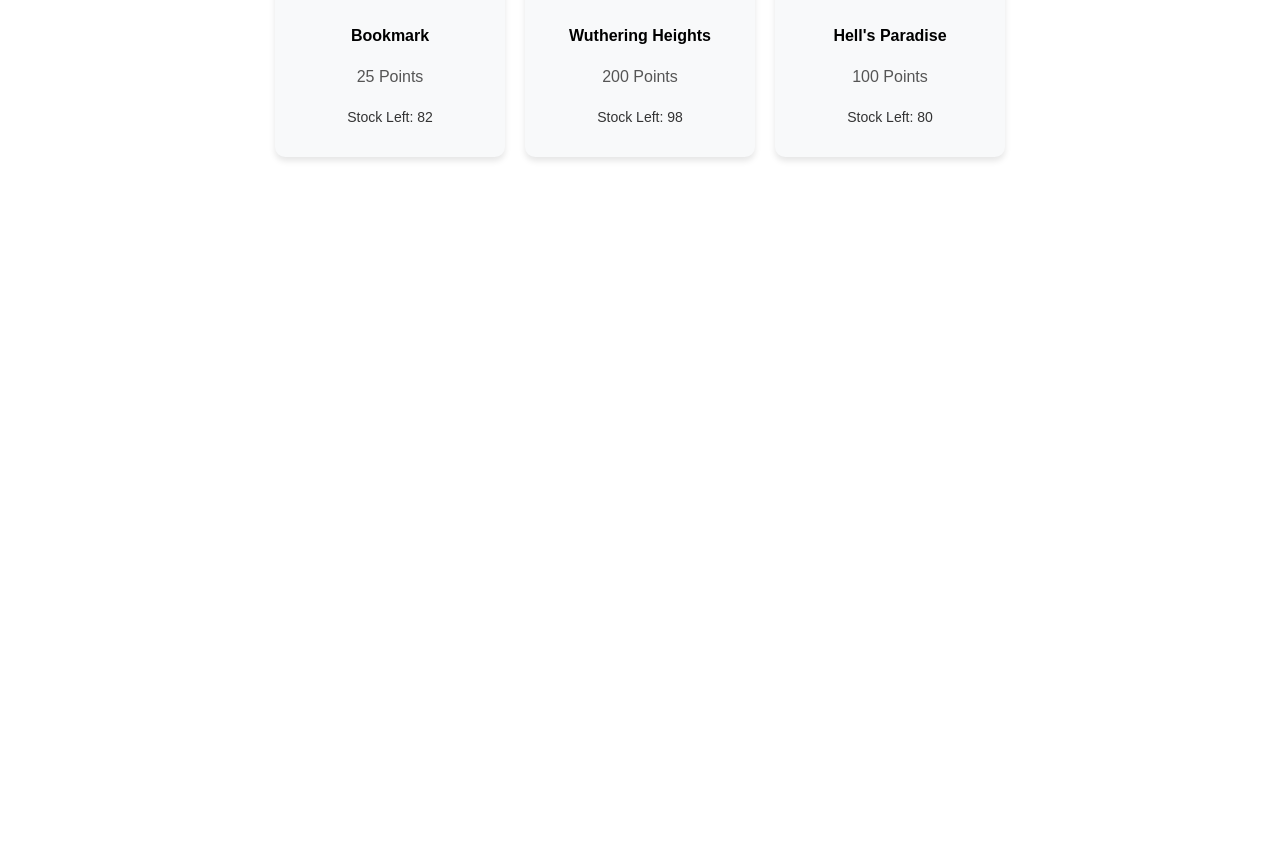
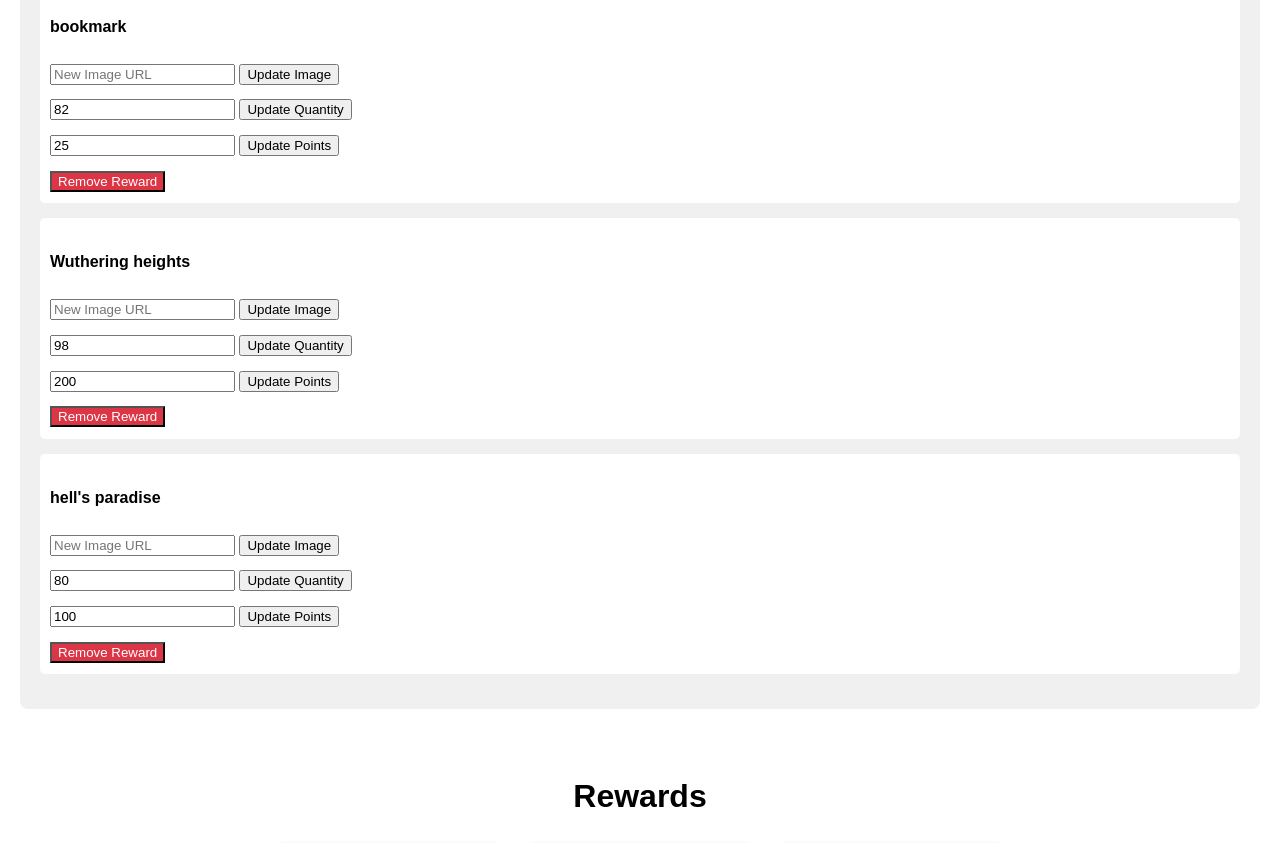
Before and after one commit to Yunlong2601/YearlyVirtualMinimalsystem, a Flask app: page /rewards in a window 1280 px wide. Shown: the part 325-1168 px from the top of the page. Before the commit the page ends 486 px from the top, so only its background shows below. Run offline with Flask 3, Linux system fonts and the light colour scheme; the visitor is signed in with stand-in values (Sample User, id 1).

Commit message:
Assistant checkpoint: Added admin controls to rewards page
Assistant generated file changes:
- templates/rewards.html: Add admin features to rewards page

---

User prompt:

can you add the functions of adding and updating rewards to rewards.html if the user is an admin?

```diff
--- a/templates/rewards.html
+++ b/templates/rewards.html
@@ -13,6 +13,61 @@
         {% endfor %}
     {% endif %}
 {% endwith %}
+
+{% if session.get('role') == 'admin' %}
+<div class="admin-controls" style="margin: 20px; padding: 20px; background: #f0f0f0; border-radius: 8px;">
+    <h2>Admin Controls</h2>
+
+    <!-- Add New Reward Form -->
+    <div class="add-reward-form" style="margin-bottom: 20px;">
+        <h3>Add New Reward</h3>
+        <form action="{{ url_for('add_reward') }}" method="POST">
+            <input type="text" name="reward_name" placeholder="Reward Name" required>
+            <input type="number" name="points_required" placeholder="Points Required" required>
+            <input type="number" name="quantity" placeholder="Quantity" required>
+            <input type="text" name="image_url" placeholder="Image URL">
+            <button type="submit">Add Reward</button>
+        </form>
+    </div>
+
+    <!-- Update Existing Rewards -->
+    <div class="update-rewards">
+        <h3>Update Existing Rewards</h3>
+        {% for reward in rewards %}
+        <div class="reward-update-form" style="margin-bottom: 15px; padding: 10px; background: white; border-radius: 5px;">
+            <h4>{{ reward.name }}</h4>
+
+            <!-- Update Image -->
+            <form action="{{ url_for('update_image') }}" method="POST" style="margin-bottom: 10px;">
+                <input type="hidden" name="reward_name" value="{{ reward.name }}">
+                <input type="text" name="new_image_url" placeholder="New Image URL">
+                <button type="submit">Update Image</button>
+            </form>
+
+            <!-- Update Quantity -->
+            <form action="{{ url_for('update_quantity') }}" method="POST" style="margin-bottom: 10px;">
+                <input type="hidden" name="reward_name" value="{{ reward.name }}">
+                <input type="number" name="new_quantity" placeholder="New Quantity" value="{{ reward.quantity }}">
+                <button type="submit">Update Quantity</button>
+            </form>
+
+            <!-- Update Points -->
+            <form action="{{ url_for('update_points') }}" method="POST" style="margin-bottom: 10px;">
+                <input type="hidden" name="reward_name" value="{{ reward.name }}">
+                <input type="number" name="new_points" placeholder="New Points" value="{{ reward.points }}">
+                <button type="submit">Update Points</button>
+            </form>
+
+            <!-- Remove Reward -->
+            <form action="{{ url_for('remove_reward') }}" method="POST">
+                <input type="hidden" name="reward_name" value="{{ reward.name }}">
+                <button type="submit" style="background-color: #dc3545; color: white;">Remove Reward</button>
+            </form>
+        </div>
+        {% endfor %}
+    </div>
+</div>
+{% endif %}
 <style>
     .centered-page {
         max-width: 1200px;
```
